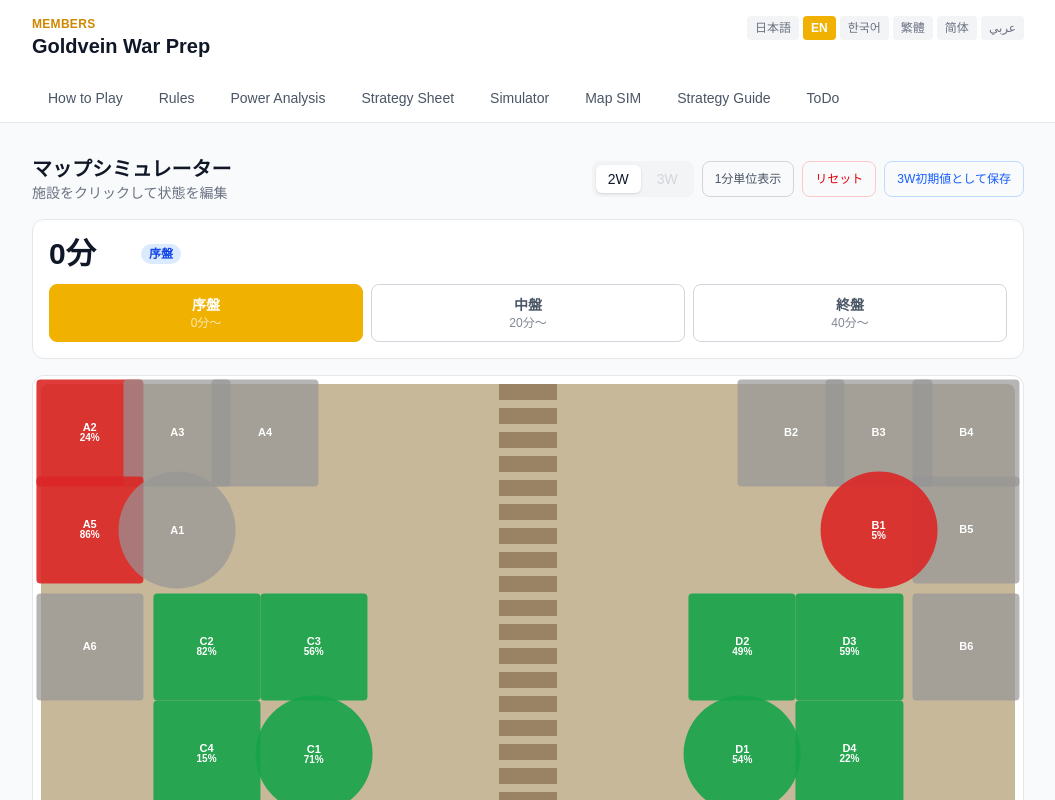
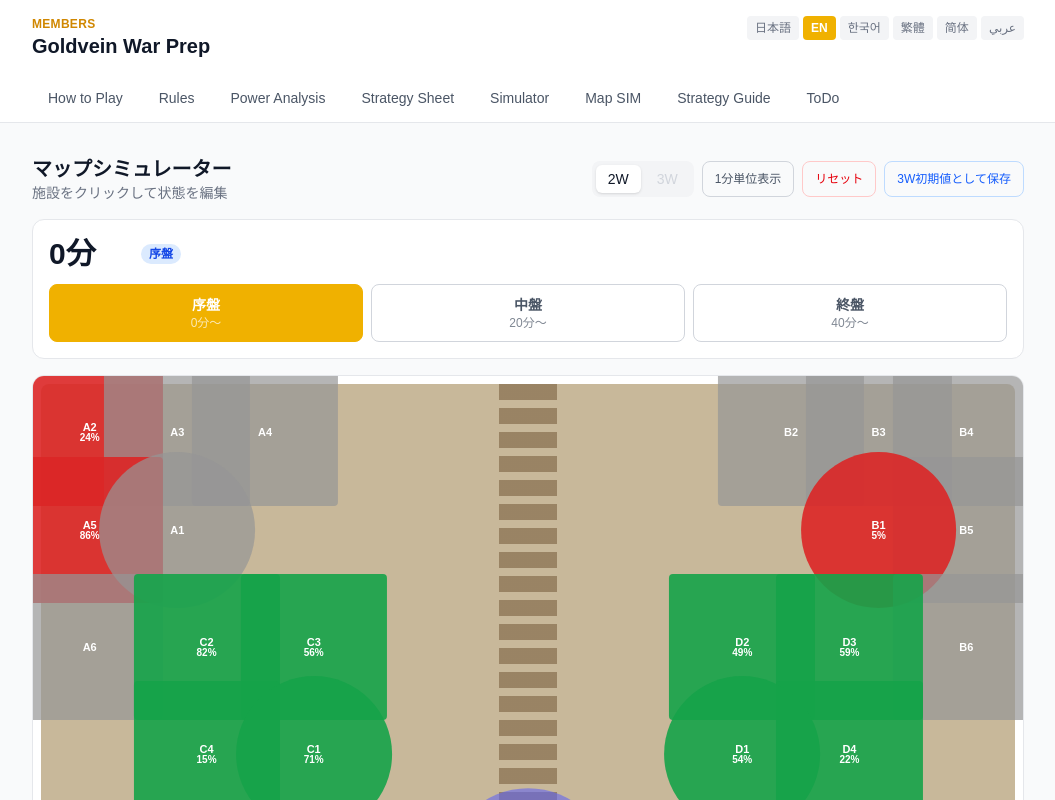
Before and after one commit to hellohawkprivate-crypto/hawk-wave, a Next.js app in the folder src/: page /en/members/goldvein-prep/map-simulator in a window 1280 px wide. Shown: the top 800 px of the page, without its empty margins (112-1167 px from the left). Built offline with nearby package versions, Linux system fonts and the light colour scheme.

Commit message:
feat: マップSIM施設カードをさらに拡大（11/12/13% → 15/16/17%）

```diff
--- a/src/src/app/[locale]/(members)/members/goldvein-prep/map-simulator/MapSimulatorClient.tsx
+++ b/src/src/app/[locale]/(members)/members/goldvein-prep/map-simulator/MapSimulatorClient.tsx
@@ -257,8 +257,8 @@ export default function MapSimulatorClient() {
             }
             if (isGP && !isActive) bgCss = 'rgba(99,102,241,0.6)'
 
-            const sizeW = isGP ? 13 : isCircle ? 12 : 11
-            const sizeH = isGP ? 13 : isCircle ? 12 : 11
+            const sizeW = isGP ? 17 : isCircle ? 16 : 15
+            const sizeH = isGP ? 17 : isCircle ? 16 : 15
 
             return (
               <button
```
